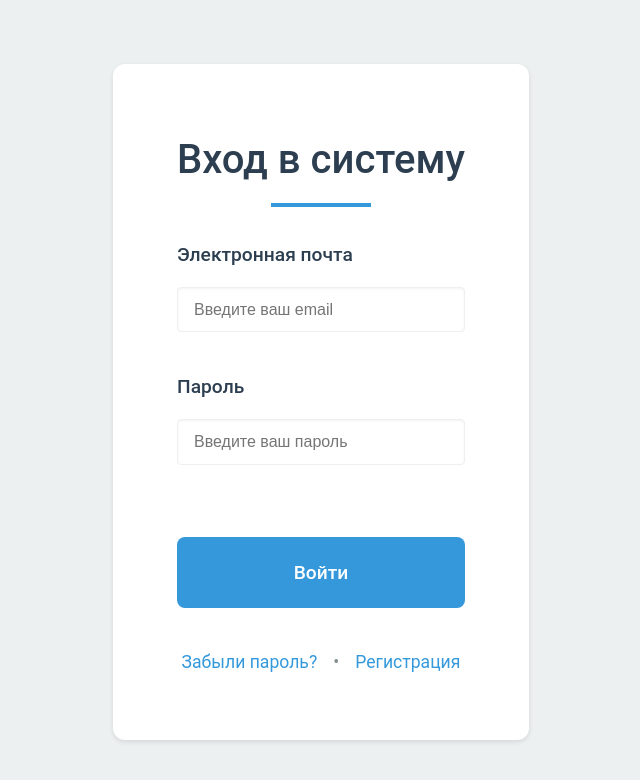
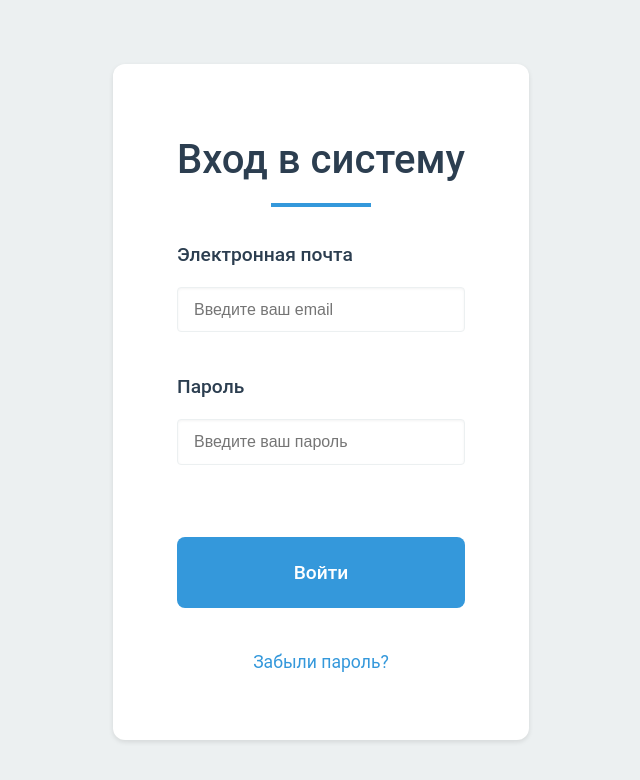
Before and after one commit to artemkiruhin/news-portal, a React (Create React App) app in the folder frontend/: page /login in a window 1280 px wide. Shown: the top 780 px of the page, without its empty margins (319-959 px from the left). Built offline with nearby package versions, Linux system fonts and the light colour scheme.

Commit message:
upd: reg nav removed

```diff
--- a/frontend/src/pages/AuthPage/AuthPage.jsx
+++ b/frontend/src/pages/AuthPage/AuthPage.jsx
@@ -87,8 +87,8 @@ const AuthPage = () => {
 
                         <div className="auth-links">
                             <a href="/forgot-password">Забыли пароль?</a>
-                            <span>•</span>
-                            <a href="/signup">Регистрация</a>
+                            {/*<span>•</span>*/}
+                            {/*<a href="/signup">Регистрация</a>*/}
                         </div>
                     </form>
                 </div>
```
